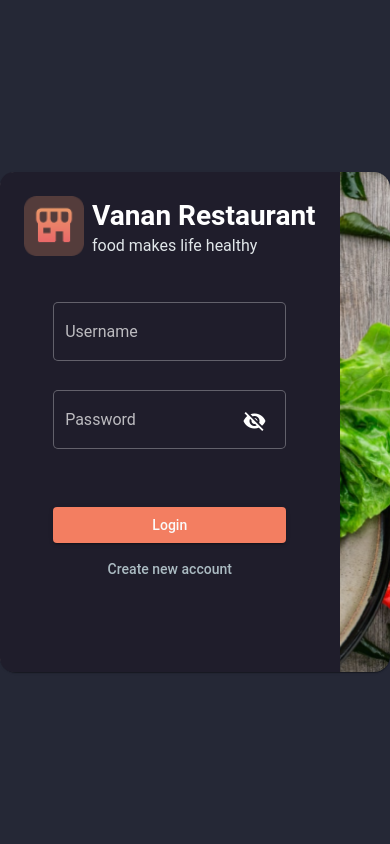
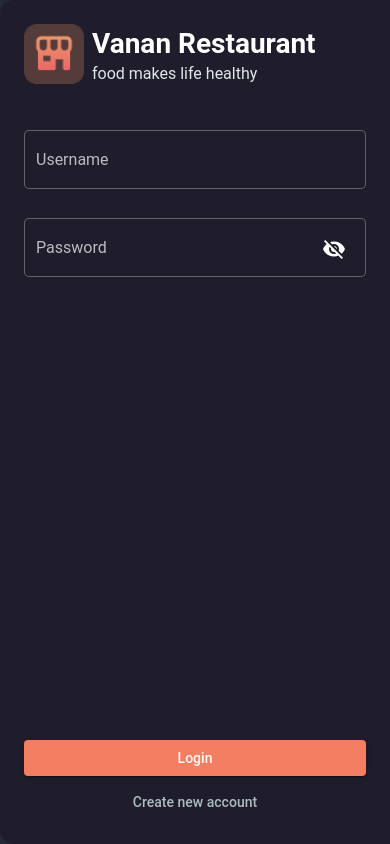
Before and after one commit to Vetrivel-Kalidass/Van-Restaurant, an Angular app: page /auth in a window 390 px wide. Built offline with nearby package versions, Linux system fonts and the light colour scheme.

Commit message:
Responsive styles added

```diff
--- a/src/app/auth/auth.component.html
+++ b/src/app/auth/auth.component.html
@@ -23,8 +23,10 @@
                   </button>
                 </mat-form-field>
 
-                <button mat-raised-button color="primary" class="mt-32 mb-8">Login</button>
-                <button mat-button color="accent">Create new account</button>
+                <div class="form-actions d-flex flex-col mt-32">
+                  <button mat-raised-button color="primary" class="mb-8">Login</button>
+                  <button mat-button color="accent">Create new account</button>
+                </div>
             </form>
         </span>
     </mat-card>
--- a/src/app/auth/auth.component.scss
+++ b/src/app/auth/auth.component.scss
@@ -11,3 +11,21 @@ mat-card {
         margin: 0px auto !important;
     }
 }
+
+@media (max-width: 700px) {
+    mat-card > span {
+        position: fixed;
+        inset: 0;
+    }
+    form {
+        min-width: 100% !important;
+        height: 100% !important;
+
+        .form-actions {
+            position: fixed;
+            left: 24px;
+            right: 24px;
+            bottom: 24px;
+        }
+    }
+}
```
